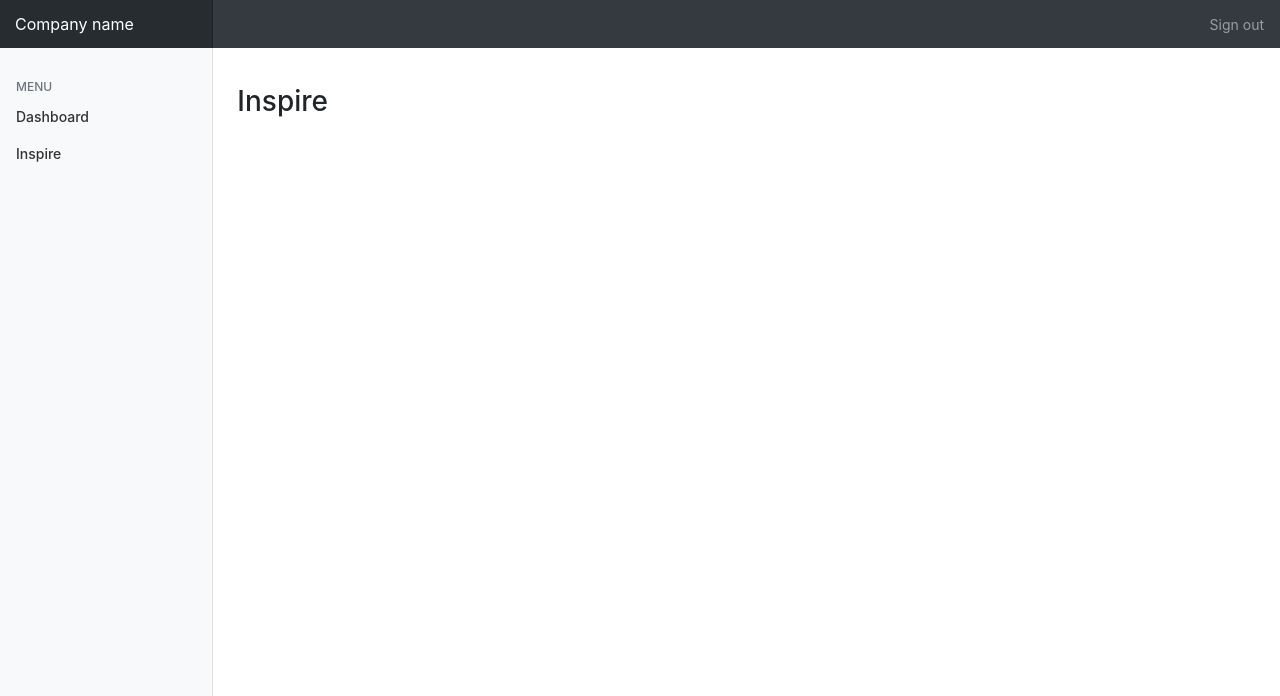
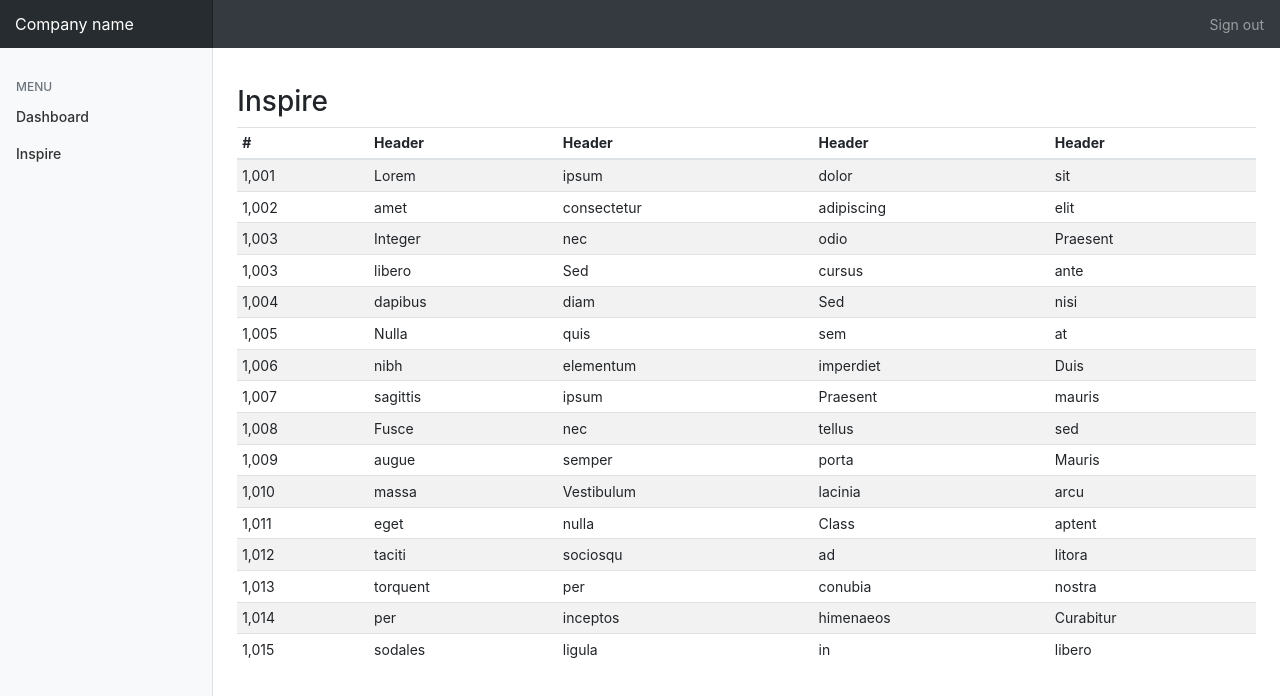
Before and after one commit to kurozakizz/nuxt-cloudfunction, a Nuxt app in the folder src/: page /inspire in a window 1280 px wide. Shown: the top 696 px of the page. Built offline with nearby package versions, Linux system fonts and the light colour scheme.

Commit message:
Insert table to inspire page

```diff
--- a/src/pages/inspire.vue
+++ b/src/pages/inspire.vue
@@ -1,6 +1,133 @@
 <template>
   <div>
     <h3>Inspire</h3>
+    <div class="table-responsive">
+      <table class="table table-striped table-sm">
+        <thead>
+          <tr>
+            <th>#</th>
+            <th>Header</th>
+            <th>Header</th>
+            <th>Header</th>
+            <th>Header</th>
+          </tr>
+        </thead>
+        <tbody>
+          <tr>
+            <td>1,001</td>
+            <td>Lorem</td>
+            <td>ipsum</td>
+            <td>dolor</td>
+            <td>sit</td>
+          </tr>
+          <tr>
+            <td>1,002</td>
+            <td>amet</td>
+            <td>consectetur</td>
+            <td>adipiscing</td>
+            <td>elit</td>
+          </tr>
+          <tr>
+            <td>1,003</td>
+            <td>Integer</td>
+            <td>nec</td>
+            <td>odio</td>
+            <td>Praesent</td>
+          </tr>
+          <tr>
+            <td>1,003</td>
+            <td>libero</td>
+            <td>Sed</td>
+            <td>cursus</td>
+            <td>ante</td>
+          </tr>
+          <tr>
+            <td>1,004</td>
+            <td>dapibus</td>
+            <td>diam</td>
+            <td>Sed</td>
+            <td>nisi</td>
+          </tr>
+          <tr>
+            <td>1,005</td>
+            <td>Nulla</td>
+            <td>quis</td>
+            <td>sem</td>
+            <td>at</td>
+          </tr>
+          <tr>
+            <td>1,006</td>
+            <td>nibh</td>
+            <td>elementum</td>
+            <td>imperdiet</td>
+            <td>Duis</td>
+          </tr>
+          <tr>
+            <td>1,007</td>
+            <td>sagittis</td>
+            <td>ipsum</td>
+            <td>Praesent</td>
+            <td>mauris</td>
+          </tr>
+          <tr>
+            <td>1,008</td>
+            <td>Fusce</td>
+            <td>nec</td>
+            <td>tellus</td>
+            <td>sed</td>
+          </tr>
+          <tr>
+            <td>1,009</td>
+            <td>augue</td>
+            <td>semper</td>
+            <td>porta</td>
+            <td>Mauris</td>
+          </tr>
+          <tr>
+            <td>1,010</td>
+            <td>massa</td>
+            <td>Vestibulum</td>
+            <td>lacinia</td>
+            <td>arcu</td>
+          </tr>
+          <tr>
+            <td>1,011</td>
+            <td>eget</td>
+            <td>nulla</td>
+            <td>Class</td>
+            <td>aptent</td>
+          </tr>
+          <tr>
+            <td>1,012</td>
+            <td>taciti</td>
+            <td>sociosqu</td>
+            <td>ad</td>
+            <td>litora</td>
+          </tr>
+          <tr>
+            <td>1,013</td>
+            <td>torquent</td>
+            <td>per</td>
+            <td>conubia</td>
+            <td>nostra</td>
+          </tr>
+          <tr>
+            <td>1,014</td>
+            <td>per</td>
+            <td>inceptos</td>
+            <td>himenaeos</td>
+            <td>Curabitur</td>
+          </tr>
+          <tr>
+            <td>1,015</td>
+            <td>sodales</td>
+            <td>ligula</td>
+            <td>in</td>
+            <td>libero</td>
+          </tr>
+        </tbody>
+      </table>
+    </div>
   </div>
 </template>
 
```
